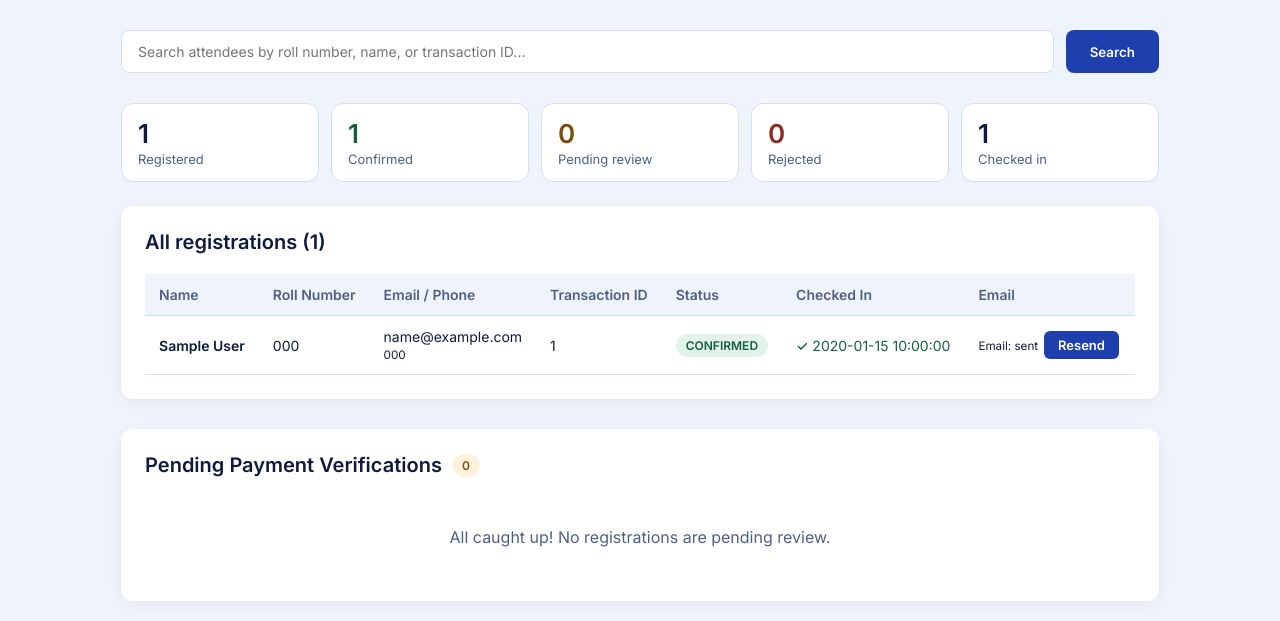
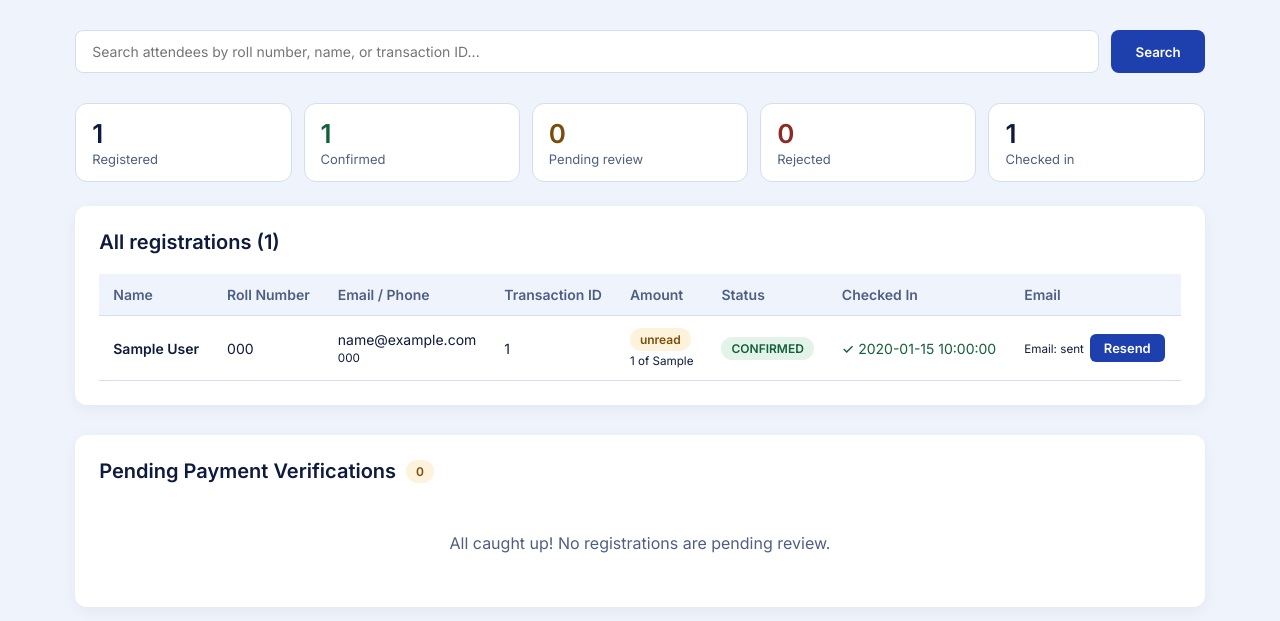
Before and after one commit to aryan9-6-5/Smart_Event_Registration, a Flask app: page /admin in a window 1280 px wide. Shown: the part 53-674 px from the top of the page. Run offline with Flask 3, Linux system fonts and the light colour scheme; the visitor is signed in with stand-in values (Sample User, id 1); tables that the repository leaves empty hold one stand-in row (values such as "Sample post"); some libraries are stand-ins or nearby versions.

Commit message:
phase4: verify paid amount against the configured fee (exact/over/under/unread)
- fee comes from event_config.json (fee_amount or parsed from fee), never hardcoded
- OCR reads the amount; student sees the result right after uploading
- anything other than an exact match holds the registration as PENDING with a review reason
- admin lists show amount status, paid vs expected, and why a registration needs review

Co-Authored-By: Claude Sonnet 5.5 <noreply@anthropic.com>

```diff
--- a/app.py
+++ b/app.py
@@ -24,6 +24,7 @@ from wtforms import StringField, EmailField
 from wtforms.validators import DataRequired, Email, Length, Regexp
 from werkzeug.middleware.proxy_fix import ProxyFix
 from werkzeug.security import check_password_hash
+from decimal import Decimal, InvalidOperation
 import pytesseract
 from PIL import Image
 import re
@@ -274,10 +275,86 @@ def configure_tesseract():
 
 TESSERACT_CMD = configure_tesseract()
 
-def extract_transaction_id(image_path):
+def read_image_text(image_path):
+    """OCR an image once; returns '' when OCR is unavailable or fails."""
+    try:
+        with Image.open(image_path) as img:
+            return pytesseract.image_to_string(img) or ''
+    except Exception as e:
+        print("OCR error:", e)
+        return ''
+
+# ─── Payment amount verification ──────────────────────────────────────────────
+def parse_amount(value):
+    """'₹1,500.50' / 'Rs. 250' / 750 -> Decimal, or None when no number is present."""
+    if value is None:
+        return None
+    match = re.search(r'\d[\d,]*(?:\.\d{1,2})?', str(value))
+    if not match:
+        return None
+    try:
+        return Decimal(match.group(0).replace(',', ''))
+    except InvalidOperation:
+        return None
+
+def get_expected_fee():
+    """Registration fee as a Decimal from event_config.json ('fee_amount' wins over the 'fee' display string)."""
+    config = get_event_config()
+    return parse_amount(config.get('fee_amount', config.get('fee')))
+
+def fee_display():
+    """Fee as shown to users, e.g. '₹500' (taken from config, never hardcoded)."""
+    return str(get_event_config().get('fee', ''))
+
+_AMOUNT = r'(\d[\d,]*(?:\.\d{1,2})?)'
+# OCR frequently misreads the rupee sign as %, € or ¥, so those count as currency markers too
+_AMOUNT_PATTERNS = [
+    re.compile(r'(?:₹|\brs\b\.?|\binr\b|[€¥%])\s*' + _AMOUNT, re.IGNORECASE),
+    re.compile(r'\b(?:amount|paid|paying|sent|total)\b[^\d\n]{0,20}' + _AMOUNT, re.IGNORECASE),
+    re.compile(r'^\s*[^\w\s]?\s*' + _AMOUNT + r'\s*$', re.MULTILINE),  # big amount alone on its line
+]
+
+def extract_amounts(text):
+    """Candidate payment amounts found in OCR text, most reliable pattern first, de-duplicated."""
+    found = []
+    for pattern in _AMOUNT_PATTERNS:
+        for match in pattern.finditer(text or ''):
+            raw = match.group(1)
+            if len(raw.split('.')[0].replace(',', '')) > 7:  # transaction ids / phone numbers, not money
+                continue
+            value = parse_amount(raw)
+            if value is not None and value > 0 and value not in found:
+                found.append(value)
+    return found
+
+def classify_amount(candidates, expected):
+    """Return (paid, status): exact / over / under / unread, or unchecked when no fee is configured."""
+    if expected is None:
+        return (candidates[0] if candidates else None), 'unchecked'
+    if not candidates:
+        return None, 'unread'
+    if expected in candidates:
+        return expected, 'exact'
+    paid = candidates[0]
+    return paid, ('over' if paid > expected else 'under')
+
+def amount_message(paid, status):
+    """Plain-language feedback shown to the student right after the payment upload."""
+    fee = fee_display()
+    symbol = re.match(r'^\D*', fee).group(0).strip()
+    if status == 'exact':
+        return f"Payment amount verified ({fee})."
+    if status in ('over', 'under'):
+        return f"We read {symbol}{paid} but the fee is {fee}. Your registration will be held for manual review."
+    if status == 'unread':
+        return "We couldn't read the amount from this screenshot. Your registration will be held for manual review."
+    return ""
+
+def extract_transaction_id(image_path, text=None):
     """Return (candidate, confident). Only a 12-digit UPI UTR is 'confident' (auto-trustable)."""
     try:
-        text = pytesseract.image_to_string(Image.open(image_path))
+        if text is None:
+            text = pytesseract.image_to_string(Image.open(image_path))
 
         labelled_utr = r"(?:txn[^\w]?id|Transaction[^\w]*ID|UPI[^\w]*(?:Ref|Transaction)[^\w]*(?:ID|No)?|UTR)[^\w]*(\d{12})\b"
         for pattern in (labelled_utr, r"\b(\d{12})\b"):
@@ -461,7 +538,11 @@ def init_db():
             ('payment_phash', "TEXT", "CREATE INDEX IF NOT EXISTS idx_students_phash ON students(payment_phash)"),
             ('email_status', "TEXT DEFAULT 'pending'", None),
             ('checked_in_at', "TIMESTAMP", None),
-            ('ticket_secret', "TEXT", None)
+            ('ticket_secret', "TEXT", None),
+            ('amount_paid', "TEXT", None),
+            ('amount_expected', "TEXT", None),
+            ('amount_status', "TEXT", None),
+            ('review_reason', "TEXT", None)
         ]
 
         for col_name, col_def, idx_sql in additive_columns:
@@ -495,12 +576,13 @@ def init_db():
 
         cursor.execute("PRAGMA table_info(uploads)")
         upload_cols = [row[1] for row in cursor.fetchall()]
-        if 'payment_phash' not in upload_cols:
-            try:
-                cursor.execute("ALTER TABLE uploads ADD COLUMN payment_phash TEXT")
-                conn.commit()
-            except Exception as e:
-                print(f"Error adding payment_phash to uploads: {e}")
+        for upload_col in ('payment_phash', 'amount_paid'):
+            if upload_col not in upload_cols:
+                try:
+                    cursor.execute(f"ALTER TABLE uploads ADD COLUMN {upload_col} TEXT")
+                    conn.commit()
+                except Exception as e:
+                    print(f"Error adding {upload_col} to uploads: {e}")
 
 # def generate_placard(name, roll, dept, college, phone, profile_path):
 #     placard = Image.new('RGB', (1200, 800), '#ffffff')
@@ -847,18 +929,23 @@ def upload_file():
     try:
         trans_id = None
         payment_phash = None
+        amount_paid = None
+        amount_status = None
         # OCR and perceptual hash only for payment screenshots
         if kind == 'payment':
-            candidate, confident = extract_transaction_id(filepath)
+            ocr_text = read_image_text(filepath)
+            candidate, confident = extract_transaction_id(filepath, text=ocr_text)
             trans_id = candidate if confident else None  # only trusted OCR results are stored
+            paid, amount_status = classify_amount(extract_amounts(ocr_text), get_expected_fee())
+            amount_paid = str(paid) if paid is not None else None
             payment_phash = compute_image_phash(filepath)
-            print(f"OCR extracted Transaction ID: {trans_id}, phash: {payment_phash}")
+            print(f"OCR extracted Transaction ID: {trans_id}, amount: {amount_paid} ({amount_status}), phash: {payment_phash}")
 
         with sqlite3.connect('students.db') as conn:
             conn.execute('''
-                INSERT INTO uploads (token, kind, stored_name, ocr_trans_id, payment_phash)
-                VALUES (?, ?, ?, ?, ?)
-            ''', (token, kind, filename, trans_id, payment_phash))
+                INSERT INTO uploads (token, kind, stored_name, ocr_trans_id, payment_phash, amount_paid)
+                VALUES (?, ?, ?, ?, ?, ?)
+            ''', (token, kind, filename, trans_id, payment_phash, amount_paid))
 
         response_data = {
             'message': 'File uploaded successfully',
@@ -866,13 +953,14 @@ def upload_file():
         }
         if kind == 'payment':
             response_data['trans_id'] = trans_id or ""
+            response_data['amount_status'] = amount_status
+            response_data['amount_message'] = amount_message(paid, amount_status)
 
         return jsonify(response_data), 200
 
     except Exception as e:
-        error_msg = f"Failed to record upload: {str(e)}"
-        print(error_msg)
-        return jsonify({'error': error_msg}), 500
+        app.logger.exception("Failed to record upload: %s", e)
+        return jsonify({'error': 'Failed to record upload. Please try again.'}), 500
 
 
 @app.route('/placard/<public_token>', methods=['GET'])
@@ -972,7 +1060,8 @@ def admin_dashboard():
 
         # Pending students awaiting verification
         cur.execute('''
-            SELECT id, name, roll_number, email, phone, trans_id, ocr_trans_id, trans_id_source, created_at
+            SELECT id, name, roll_number, email, phone, trans_id, ocr_trans_id, trans_id_source, created_at,
+                   amount_paid, amount_expected, amount_status, review_reason
             FROM students
             WHERE status = 'PENDING'
             ORDER BY id DESC
@@ -991,7 +1080,8 @@ def admin_dashboard():
         stats = cur.fetchone()
 
         # Registrations list: search results when a query is given, else the (optionally filtered) latest entries
-        columns = "id, name, roll_number, email, phone, trans_id, status, checked_in_at, created_at, email_status"
+        columns = ("id, name, roll_number, email, phone, trans_id, status, checked_in_at, created_at, email_status, "
+                   "amount_paid, amount_expected, amount_status")
         if q:
             cur.execute(f'''
                 SELECT {columns} FROM students
@@ -1195,7 +1285,7 @@ def index():
                 if not row_prof:
                     return render_template('index.html', form=form, error="Profile photo upload is invalid or expired. Please re-upload.")
 
-                cursor.execute("SELECT stored_name, ocr_trans_id, payment_phash FROM uploads WHERE token = ? AND kind = 'payment'", (payment_token,))
+                cursor.execute("SELECT stored_name, ocr_trans_id, payment_phash, amount_paid FROM uploads WHERE token = ? AND kind = 'payment'", (payment_token,))
                 row_pay = cursor.fetchone()
                 if not row_pay:
                     return render_template('index.html', form=form, error="Payment proof upload is invalid or expired. Please re-upload.")
@@ -1204,6 +1294,7 @@ def index():
             stored_payment = row_pay[0]
             ocr_trans_id = row_pay[1]
             payment_phash = row_pay[2]
+            amount_paid_stored = row_pay[3]
 
             profile_tmp_path = os.path.join(STORAGE_TMP, stored_profile)
             payment_tmp_path = os.path.join(STORAGE_TMP, stored_payment)
@@ -1245,6 +1336,27 @@ def index():
 
             final_trans_id = final_trans_id.upper()  # UNIQUE(trans_id) must be case-insensitive
 
+            # Verify the paid amount against the CURRENT fee (the organizer may have changed it since the upload)
+            expected_fee = get_expected_fee()
+            paid_amount = parse_amount(amount_paid_stored)
+            _, amount_status = classify_amount([paid_amount] if paid_amount is not None else [], expected_fee)
+
+            # Anything the server cannot fully verify is held for a human
+            review_reasons = []
+            if is_duplicate_payment:
+                review_reasons.append('duplicate screenshot')
+            if trans_id_source == 'manual':
+                review_reasons.append('transaction ID typed manually')
+            if amount_status == 'under':
+                review_reasons.append('underpaid')
+            elif amount_status == 'over':
+                review_reasons.append('overpaid')
+            elif amount_status == 'unread':
+                review_reasons.append('amount not readable')
+            if review_reasons:
+                student_status = 'PENDING'
+            review_reason = ', '.join(review_reasons)
+
             # Destination files in private storage
             roll_number_clean = form.roll_number.data.strip().upper()
             profile_ext = os.path.splitext(stored_profile)[1] or ".png"
@@ -1265,15 +1377,19 @@ def index():
                         INSERT INTO students
                         (name, email, roll_number, dept_name, college_name,
                          trans_id, phone, profile_path, payment_path, placard_path, public_token,
-                         status, ocr_trans_id, trans_id_source, payment_phash, ticket_secret)
-                        VALUES (?,?,?,?,?,?,?,?,?,?,?,?,?,?,?,?)
+                         status, ocr_trans_id, trans_id_source, payment_phash, ticket_secret,
+                         amount_paid, amount_expected, amount_status, review_reason)
+                        VALUES (?,?,?,?,?,?,?,?,?,?,?,?,?,?,?,?,?,?,?,?)
                     ''', (
                         form.name.data, form.email.data, roll_number_clean,
                         form.dept_name.data, form.college_name.data,
                         final_trans_id, form.phone.data,
                         final_profile_path, final_payment_path, None,
                         public_token,
-                        student_status, ocr_trans_id, trans_id_source, payment_phash, ticket_secret
+                        student_status, ocr_trans_id, trans_id_source, payment_phash, ticket_secret,
+                        str(paid_amount) if paid_amount is not None else None,
+                        str(expected_fee) if expected_fee is not None else None,
+                        amount_status, review_reason
                     ))
                     student_id = cursor.lastrowid
 
--- a/static/css/styles.css
+++ b/static/css/styles.css
@@ -1324,3 +1324,19 @@ body {
     height: 100%;
     object-fit: cover;
 }
+
+/* Payment amount feedback under the payment upload card */
+.upload-note {
+    margin-top: 0.75rem;
+    font-size: 0.85rem;
+    font-weight: 500;
+    line-height: 1.4;
+}
+
+.upload-note.note-ok {
+    color: var(--ok-text);
+}
+
+.upload-note.note-warn {
+    color: var(--pending-text);
+}
--- a/templates/admin_dashboard.html
+++ b/templates/admin_dashboard.html
@@ -102,6 +102,10 @@
             font-weight: 600;
         }
         .badge-pending { background: var(--pending-bg); color: var(--pending-text); }
+        .badge-amt-exact { background: var(--ok-bg); color: var(--ok-text); }
+        .badge-amt-under, .badge-amt-over { background: var(--bad-bg); color: var(--bad-text); }
+        .badge-amt-unread { background: var(--pending-bg); color: var(--pending-text); }
+        .badge-amt-unchecked { background: var(--bg); color: var(--muted); }
         .badge-confirmed { background: var(--ok-bg); color: var(--ok-text); }
         .badge-rejected { background: var(--bad-bg); color: var(--bad-text); }
         .badge-ocr { background: var(--bg); color: var(--text); }
@@ -194,6 +198,7 @@
                         <th>Roll Number</th>
                         <th>Email / Phone</th>
                         <th>Transaction ID</th>
+                        <th>Amount</th>
                         <th>Status</th>
                         <th>Checked In</th>
                         <th>Email</th>
@@ -206,6 +211,7 @@
                         <td>{{ s.roll_number }}</td>
                         <td>{{ s.email }}<br><small>{{ s.phone }}</small></td>
                         <td>{{ s.trans_id }}</td>
+                        <td>{% if s.amount_status %}<span class="badge badge-amt-{{ s.amount_status }}">{{ s.amount_status }}</span><br><small>{{ s.amount_paid or '—' }} of {{ s.amount_expected or '—' }}</small>{% else %}—{% endif %}</td>
                         <td>
                             <span class="badge badge-{{ s.status|lower }}">{{ s.status }}</span>
                         </td>
@@ -246,7 +252,9 @@
                         <th>Roll Number</th>
                         <th>Contact</th>
                         <th>Transaction ID</th>
+                        <th>Amount</th>
                         <th>Source</th>
+                        <th>Why review</th>
                         <th>Proof</th>
                         <th>Actions</th>
                     </tr>
@@ -258,9 +266,11 @@
                         <td>{{ p.roll_number }}</td>
                         <td>{{ p.email }}<br><small>{{ p.phone }}</small></td>
                         <td><code>{{ p.trans_id }}</code></td>
+                        <td>{% if p.amount_status %}<span class="badge badge-amt-{{ p.amount_status }}">{{ p.amount_status }}</span><br><small>{{ p.amount_paid or '—' }} of {{ p.amount_expected or '—' }}</small>{% else %}—{% endif %}</td>
                         <td>
                             <span class="badge badge-{{ p.trans_id_source|lower }}">{{ p.trans_id_source }}</span>
                         </td>
+                        <td><small>{{ p.review_reason or '—' }}</small></td>
                         <td>
                             <a href="{{ url_for('admin_payment_proof', student_id=p.id) }}" target="_blank" class="btn-sm btn-view">View Proof</a>
                         </td>
```
Also changed, not shown: static/js/app.js (+17 -0 lines), tests/test_amount_verification.py (added, +161 -0 lines), tests/test_characterization.py (+1 -1 lines), tests/test_phase2_integrity.py (+3 -3 lines).
